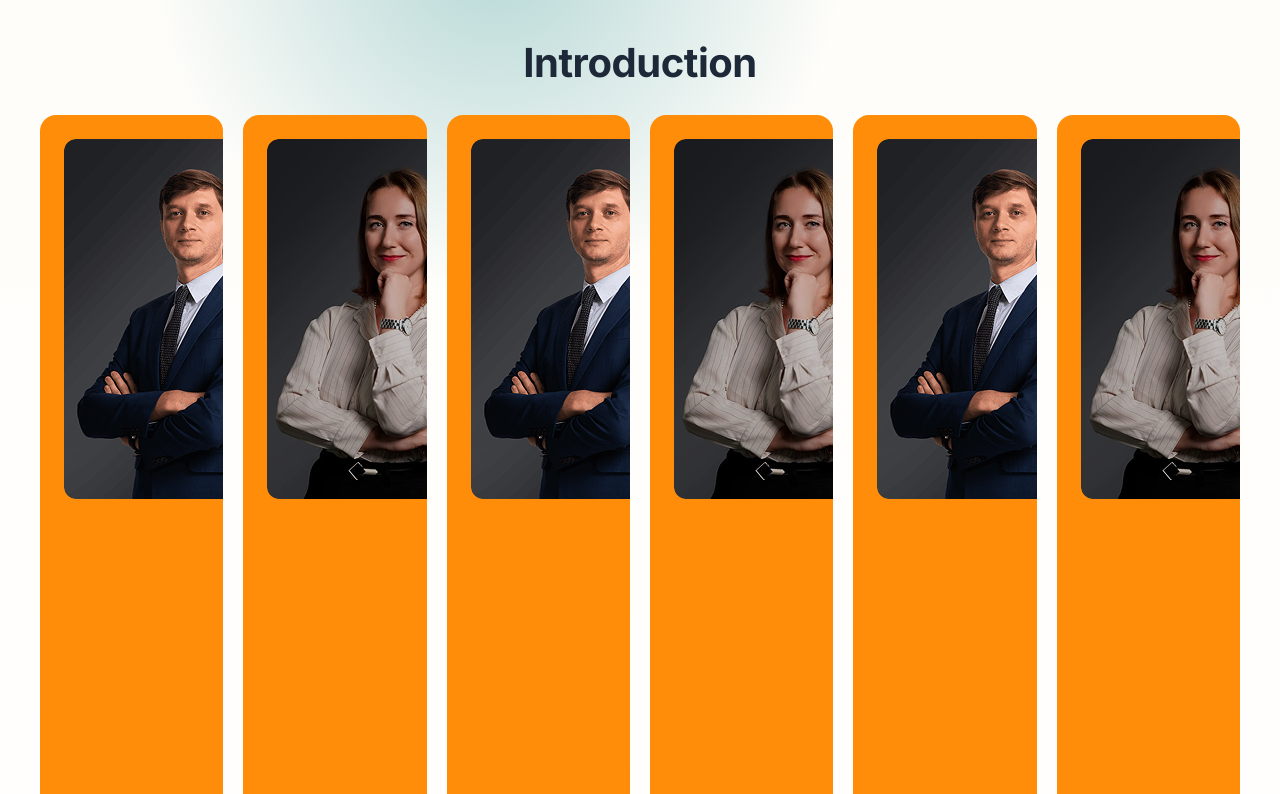
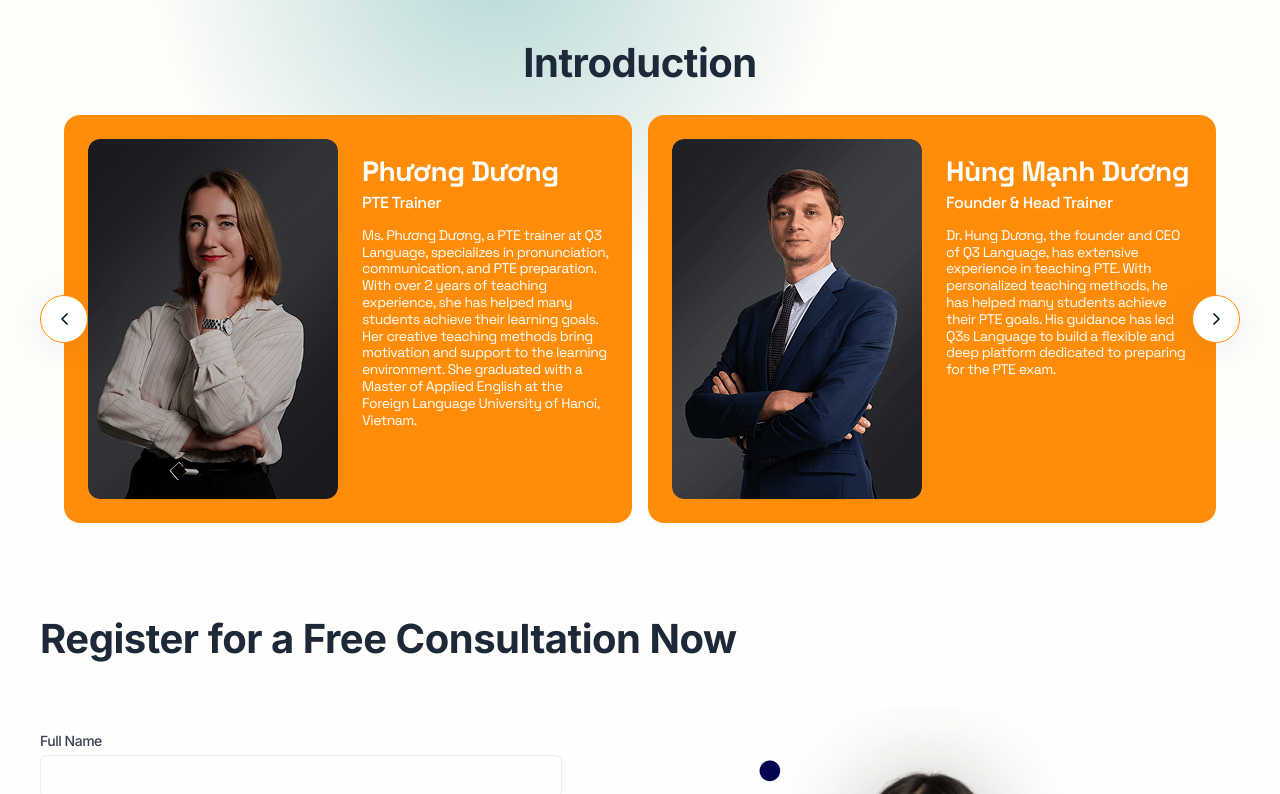
Before and after one commit to hoanglocdn95/Q3-landing-page, a Next.js app: page /en/about in a window 1280 px wide. Shown: the part 2386-3180 px from the top of the page. Built offline with nearby package versions, Linux system fonts and the light colour scheme; a web font is replaced by a local one.

Commit message:
feat: implement carousel to teacher team section

```diff
--- a/src/app/[locale]/_components/teachers-team-section.tsx
+++ b/src/app/[locale]/_components/teachers-team-section.tsx
@@ -8,22 +8,34 @@ import enTranslations from '@/locales/en/home.json';
 import { ELocale } from '@/constants/enum';
 import { trainers } from '@/data/trainers';
 import { Button } from '@/components/ui/button';
-import {
-  CarouselNoArrows,
-  CarouselItem,
-} from '@/components/ui/carousel-no-arrows';
+import { Carousel, CarouselItem } from '@/components/ui/carousel';
 import Autoplay from 'embla-carousel-autoplay';
-import { useRef } from 'react';
+import { useRef, useState, useCallback } from 'react';
 
 export default function TeachersTeamSection({ locale }: { locale: ELocale }) {
   const t = locale === ELocale.EN ? enTranslations : viTranslations;
+  const [autoplay, setAutoplay] = useState(true);
 
   const autoplayRef = useRef(
     Autoplay({
-      delay: 3000,
+      delay: 4000,
       stopOnInteraction: false,
     }),
   );
+
+  const handleMouseEnter = useCallback(() => {
+    if (autoplayRef.current && autoplay) {
+      autoplayRef.current.stop();
+      setAutoplay(false);
+    }
+  }, [autoplay]);
+
+  const handleMouseLeave = useCallback(() => {
+    if (autoplayRef.current && !autoplay) {
+      autoplayRef.current.play();
+      setAutoplay(true);
+    }
+  }, [autoplay]);
 
   return (
     <div className="relative py-10 md:py-15 lg:py-20">
@@ -43,7 +55,7 @@ export default function TeachersTeamSection({ locale }: { locale: ELocale }) {
         </h2>
 
         <div className="mx-auto max-w-[900px]">
-          <CarouselNoArrows
+          <Carousel
             opts={{
               loop: true,
               slidesToScroll: 1,
@@ -52,11 +64,13 @@ export default function TeachersTeamSection({ locale }: { locale: ELocale }) {
             }}
             plugins={[autoplayRef.current]}
             className="px-0 sm:px-6"
+            onMouseEnter={handleMouseEnter}
+            onMouseLeave={handleMouseLeave}
           >
             {trainers.map((teacher, index) => (
               <CarouselItem
                 key={index}
-                className="basis-full pr-4 pl-4 sm:basis-1/2 md:basis-1/2 lg:basis-1/2"
+                className="basis-full sm:basis-1/2 md:basis-1/2 lg:basis-1/2"
               >
                 <div className="mx-auto w-[calc(100vw-32px)] max-w-[300px] overflow-hidden rounded-xl shadow-md transition-transform duration-300 hover:shadow-lg md:w-auto md:max-w-[unset]">
                   <div className="relative aspect-[3/4] w-full rounded-xl">
@@ -77,7 +91,7 @@ export default function TeachersTeamSection({ locale }: { locale: ELocale }) {
                 </div>
               </CarouselItem>
             ))}
-          </CarouselNoArrows>
+          </Carousel>
         </div>
 
         <div className="mt-8 flex justify-center">
--- a/src/app/[locale]/about/_components/trainers.tsx
+++ b/src/app/[locale]/about/_components/trainers.tsx
@@ -1,12 +1,38 @@
+'use client';
+
 import TrainerCard from '@/components/feature/cards/trainer-card';
 import { trainers } from '@/data/trainers';
-import React from 'react';
+import React, { useCallback, useRef, useState } from 'react';
 import viTranslations from '@/locales/vi/about.json';
 import enTranslations from '@/locales/en/about.json';
 import { ELocale } from '@/constants/enum';
+import Autoplay from 'embla-carousel-autoplay';
+import { Carousel, CarouselItem } from '@/components/ui/carousel';
 
 const Trainers = ({ locale }: { locale: ELocale }) => {
+  const [autoplay, setAutoplay] = useState(true);
   const t = locale === 'en' ? enTranslations : viTranslations;
+
+  const autoplayRef = useRef(
+    Autoplay({
+      delay: 4000,
+      stopOnInteraction: false,
+    }),
+  );
+
+  const handleMouseEnter = useCallback(() => {
+    if (autoplayRef.current && autoplay) {
+      autoplayRef.current.stop();
+      setAutoplay(false);
+    }
+  }, [autoplay]);
+
+  const handleMouseLeave = useCallback(() => {
+    if (autoplayRef.current && !autoplay) {
+      autoplayRef.current.play();
+      setAutoplay(true);
+    }
+  }, [autoplay]);
 
   return (
     <section className="relative z-10 pt-[30px] md:pt-15 lg:pt-16 lg:pb-4">
@@ -14,15 +40,31 @@ const Trainers = ({ locale }: { locale: ELocale }) => {
         <h2 className="text-24 md:text-32 font-700 lg:text-40 mb-6 text-center">
           {t.title}
         </h2>
-        <div className="flex flex-col gap-5 md:flex-row md:gap-4 lg:gap-5">
+
+        <div className="mx-auto max-w-[1200px]">
+          <Carousel
+            opts={{
+              loop: true,
+              slidesToScroll: 1,
+              align: 'start',
+              containScroll: 'trimSnaps',
+            }}
+            plugins={[autoplayRef.current]}
+            className="px-0 sm:px-6"
+            onMouseEnter={handleMouseEnter}
+            onMouseLeave={handleMouseLeave}
+          >
             {trainers.map((trainer, index) => (
+              <CarouselItem key={index} className="basis-full md:basis-1/2">
                 <TrainerCard
                   key={index}
                   locale={locale}
                   trainer={trainer}
                   className="flex-1"
                 />
+              </CarouselItem>
             ))}
+          </Carousel>
         </div>
       </div>
     </section>
--- a/src/app/[locale]/courses/[slug]/_components/registration.tsx
+++ b/src/app/[locale]/courses/[slug]/_components/registration.tsx
@@ -47,7 +47,7 @@ const Registration = ({ banner, locale }: IRegistrationProps) => {
           </div>
         </div>
 
-        <div className="order-2 basis-full space-y-3 md:order-3 lg:order-2">
+        <div className="order-2 space-y-3 md:order-3 md:basis-full lg:order-2 lg:basis-auto">
           <h3 className="font-600 text-dark">Facebook</h3>
           <Link
             href="https://facebook.com/q3language"
--- a/src/app/[locale]/layout.tsx
+++ b/src/app/[locale]/layout.tsx
@@ -1,5 +1,6 @@
 import Footer from '@/components/layout/footer-layout';
 import Header from '@/components/layout/header-layout';
+import { ScrollToTop } from '@/components/ui/scroll-to-top';
 import { locales } from '@/constants/common';
 import { ELocale } from '@/constants/enum';
 import { Metadata } from 'next';
@@ -173,6 +174,7 @@ export default async function RootLayout({
           <Header locale={locale} />
           <main className="flex-grow">{children}</main>
           <Footer locale={locale} />
+          <ScrollToTop />
         </div>
       </body>
     </html>
--- a/src/components/feature/cards/trainer-card.tsx
+++ b/src/components/feature/cards/trainer-card.tsx
@@ -20,7 +20,7 @@ const TrainerCard: React.FC<ITrainerCardProps> = ({
   return (
     <div
       className={cn(
-        'bg-secondary font-space-grotesk min-h-p[610px] relative flex w-full cursor-pointer overflow-hidden rounded-2xl p-4 transition-all duration-300 hover:-translate-y-1 hover:scale-[1.01] hover:shadow-xl md:min-h-[396px] lg:min-h-[408px] lg:p-6',
+        'bg-secondary font-space-grotesk min-h-p[610px] relative flex h-full w-full cursor-pointer overflow-hidden rounded-2xl p-4 transition-all duration-300 hover:shadow-xl md:min-h-[396px] lg:min-h-[408px] lg:p-6',
         className,
       )}
     >
@@ -30,7 +30,7 @@ const TrainerCard: React.FC<ITrainerCardProps> = ({
             src={imageUrl}
             alt={name}
             fill
-            className="object-cover transition-transform duration-500 hover:scale-110"
+            className="object-cover transition-transform duration-500 md:hover:scale-110"
             priority
           />
         </div>
--- a/src/components/layout/footer-layout.tsx
+++ b/src/components/layout/footer-layout.tsx
@@ -111,7 +111,10 @@ export default function Footer({ locale = 'vi' }: { locale?: string }) {
 
         <div className="mt-8 flex flex-col items-center justify-between border-t border-gray-200 pt-8 md:flex-row">
           <div className="text-dark mb-4 text-sm font-medium md:mb-0">
-            <Link href="#" className="text-12 font-medium hover:underline">
+            <Link
+              href="#"
+              className="text-12 text-center font-medium hover:underline"
+            >
               {t.footer.legal}
             </Link>
           </div>
--- a/src/components/ui/carousel-no-arrows.tsx
+++ b/src/components/ui/carousel-custom-arrows.tsx
@@ -6,6 +6,8 @@ import useEmblaCarousel, {
 } from 'embla-carousel-react';
 
 import { cn } from '@/lib/utils';
+import { Button } from '@/components/ui/button';
+import { ChevronRightIcon } from '../icons';
 
 type CarouselApi = UseEmblaCarouselType[1];
 type UseCarouselParameters = Parameters<typeof useEmblaCarousel>;
@@ -169,6 +171,66 @@ function CarouselItem({ className, ...props }: React.ComponentProps<'div'>) {
   );
 }
 
+function CarouselPrevious({
+  className,
+  variant = 'outline',
+  size = 'icon',
+  ...props
+}: React.ComponentProps<typeof Button>) {
+  const { orientation, scrollPrev, canScrollPrev } = useCarousel();
+
+  return (
+    <Button
+      data-slot="carousel-previous"
+      variant={variant}
+      size={size}
+      className={cn(
+        'hover:!bg-secondary-hover !shadow-1 absolute size-12 rounded-full border-0 !p-0 max-md:hidden',
+        orientation === 'horizontal'
+          ? 'top-1/2 left-0 -translate-x-[100%]'
+          : '-top-12 left-1/2 -translate-x-1/2 rotate-90',
+        className,
+      )}
+      disabled={!canScrollPrev}
+      onClick={scrollPrev}
+      {...props}
+    >
+      <ChevronRightIcon className="rotate-180" />
+      <span className="sr-only">Previous slide</span>
+    </Button>
+  );
+}
+
+function CarouselNext({
+  className,
+  variant = 'icon',
+  size = 'icon',
+  ...props
+}: React.ComponentProps<typeof Button>) {
+  const { orientation, scrollNext, canScrollNext } = useCarousel();
+
+  return (
+    <Button
+      data-slot="carousel-next"
+      variant={variant}
+      size={size}
+      className={cn(
+        'hover:!bg-secondary-hover !shadow-1 absolute size-12 !p-0 max-md:hidden',
+        orientation === 'horizontal'
+          ? 'top-1/2 right-0 translate-x-1/2'
+          : '-bottom-12 left-1/2 -translate-x-1/2 rotate-90',
+        className,
+      )}
+      disabled={!canScrollNext}
+      onClick={scrollNext}
+      {...props}
+    >
+      <ChevronRightIcon />
+      <span className="sr-only">Next slide</span>
+    </Button>
+  );
+}
+
 interface ICarouselProps
   extends React.ComponentProps<'div'>,
     CarouselGroupProps,
@@ -176,7 +238,7 @@ interface ICarouselProps
   contentClassName?: string;
 }
 
-function CarouselNoArrows({
+function CarouselCustomArrows({
   children,
   contentClassName,
   className,
@@ -185,8 +247,10 @@ function CarouselNoArrows({
   return (
     <CarouselGroup className={cn('px-6', className)} {...props}>
       <CarouselContent className={contentClassName}>{children}</CarouselContent>
+      <CarouselPrevious />
+      <CarouselNext />
     </CarouselGroup>
   );
 }
 
-export { type CarouselApi, CarouselNoArrows, CarouselItem };
+export { type CarouselApi, CarouselCustomArrows, CarouselItem };
--- a/src/components/ui/carousel.tsx
+++ b/src/components/ui/carousel.tsx
@@ -185,10 +185,10 @@ function CarouselPrevious({
       variant={variant}
       size={size}
       className={cn(
-        'hover:!bg-secondary-hover !shadow-1 absolute size-12 rounded-full border-0 !p-0 max-md:hidden',
+        'hover:!bg-secondary-hover !shadow-1 border-secondary hove:text-white absolute size-12 rounded-full border !p-0',
         orientation === 'horizontal'
-          ? 'top-1/2 left-0 -translate-y-1/2'
-          : '-top-12 left-1/2 -translate-x-1/2 rotate-90',
+          ? 'top-1/2 left-0 -translate-y-1/2 hover:-translate-y-1/2'
+          : '-top-12 left-1/2 -translate-x-1/2 rotate-90 hover:-translate-x-1/2',
         className,
       )}
       disabled={!canScrollPrev}
@@ -215,10 +215,10 @@ function CarouselNext({
       variant={variant}
       size={size}
       className={cn(
-        'hover:!bg-secondary-hover !shadow-1 absolute size-12 !p-0 max-md:hidden',
+        'hover:!bg-secondary-hover !shadow-1 border-secondary absolute size-12 border !p-0 hover:text-white',
         orientation === 'horizontal'
-          ? 'top-1/2 right-0 -translate-y-1/2'
-          : '-bottom-12 left-1/2 -translate-x-1/2 rotate-90',
+          ? 'top-1/2 right-0 -translate-y-1/2 hover:-translate-y-1/2'
+          : '-bottom-12 left-1/2 -translate-x-1/2 rotate-90 hover:-translate-x-1/2',
         className,
       )}
       disabled={!canScrollNext}
--- /dev/null
+++ b/src/components/ui/scroll-to-top.tsx
@@ -0,0 +1,50 @@
+'use client';
+
+import React, { useEffect, useState } from 'react';
+import { cn } from '@/lib/utils';
+import { ChevronUp } from 'lucide-react';
+import { Button } from './button';
+
+interface ScrollToTopProps {
+  className?: string;
+  threshold?: number;
+}
+
+export function ScrollToTop({ className, threshold = 300 }: ScrollToTopProps) {
+  const [isVisible, setIsVisible] = useState(false);
+
+  useEffect(() => {
+    const toggleVisibility = () => {
+      if (window.scrollY > threshold) {
+        setIsVisible(true);
+      } else {
+        setIsVisible(false);
+      }
+    };
+
+    window.addEventListener('scroll', toggleVisibility);
+    return () => window.removeEventListener('scroll', toggleVisibility);
+  }, [threshold]);
+
+  const scrollToTop = () => {
+    window.scrollTo({
+      top: 0,
+      behavior: 'smooth',
+    });
+  };
+
+  return (
+    <Button
+      onClick={scrollToTop}
+      variant="icon"
+      size="icon"
+      className={cn(
+        'bg-primary hover:bg-primary-hover invisible fixed right-6 bottom-6 z-50 translate-y-4 rounded-full text-white opacity-0 shadow-lg transition-all duration-300 hover:scale-110',
+        isVisible && 'visible translate-y-0 opacity-100',
+        className,
+      )}
+    >
+      <ChevronUp className="h-5 w-5" />
+    </Button>
+  );
+}
```
Lines whose indentation alone changed are shown as unchanged.
